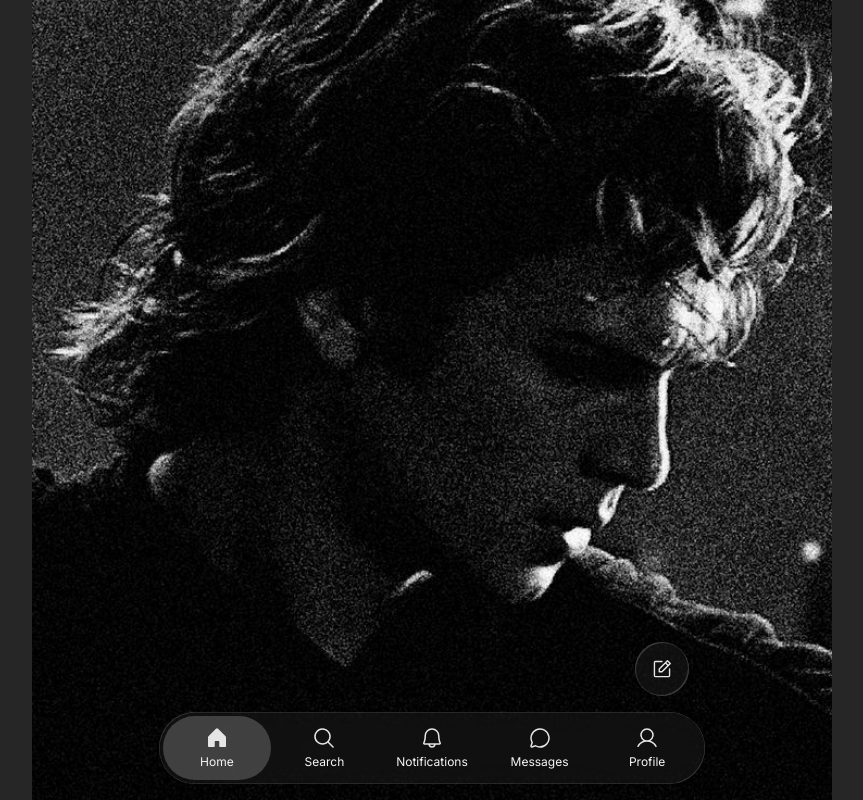
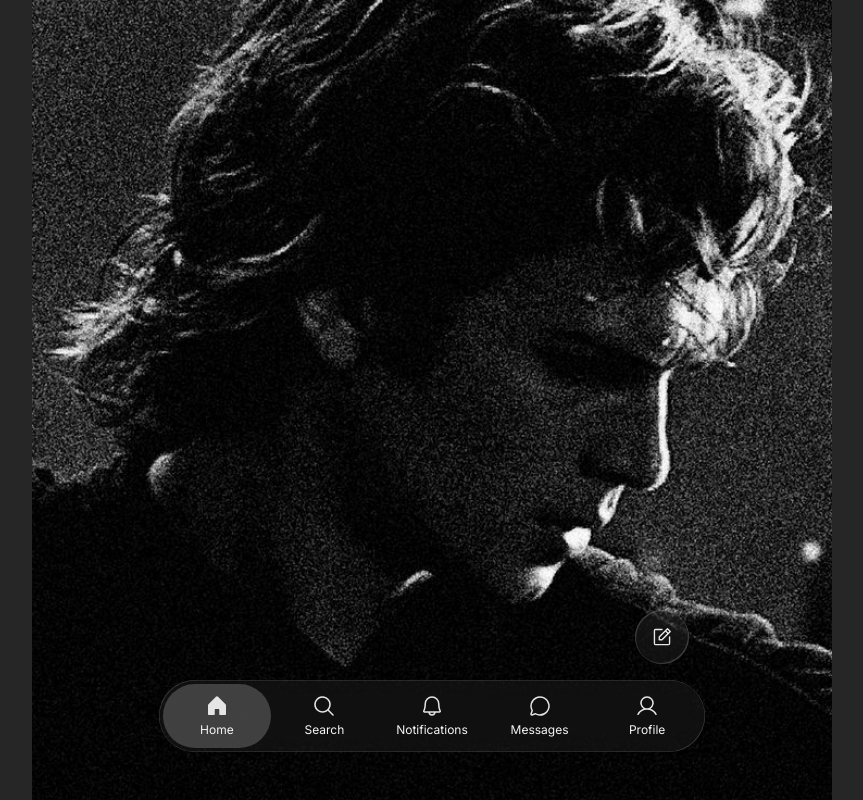
Before and after one commit to YSH-IX/Recreated-Components, a Next.js app: page / in a window 1280 px wide. Shown: the whole page, without its empty margins (208-1071 px from the left). Built offline with nearby package versions, Linux system fonts and the light colour scheme.

Commit message:
minor fix in frostedNav

```diff
--- a/src/components/frostedNav.tsx
+++ b/src/components/frostedNav.tsx
@@ -48,7 +48,7 @@ export const FrostedNav = () => {
     <div
       className={cn(
         'flex justify-center',
-        'font-inter relative h-full w-full items-end bg-neutral-800 p-4',
+        'font-inter relative h-screen w-full items-end bg-neutral-800 px-4 py-12',
       )}
     >
       <Image
```
